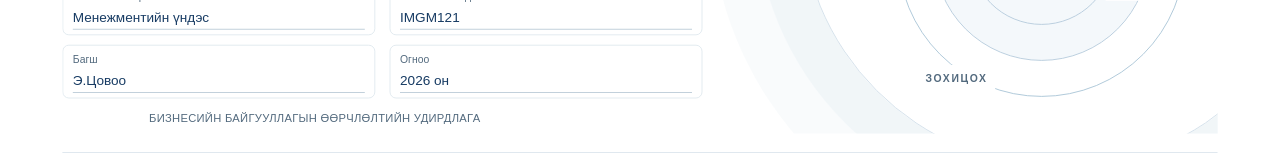
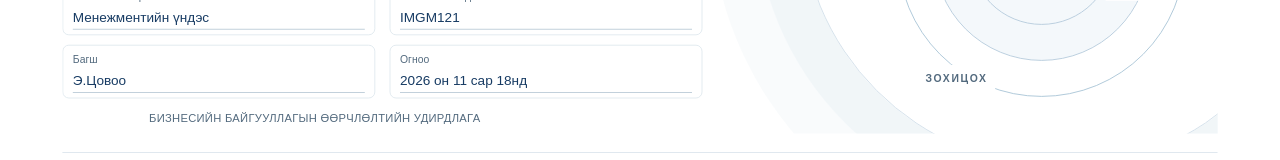
Before and after one commit to accg7838-sys/menejment, a plain HTML site: page covid19/index.html in a window 1280 px wide. Shown: the part 552-712 px from the top of the page. Drawn offline with Linux system fonts and the light colour scheme.

```diff
--- a/covid19/index.html
+++ b/covid19/index.html
@@ -1189,7 +1189,7 @@
               <label>Хичээлийн нэр <input aria-label="Хичээлийн нэр" value="Менежментийн үндэс"></label>
               <label>Хичээлийн код <input aria-label="Хичээлийн код" value="IMGM121"></label>
               <label>Багш <input aria-label="Багш" value="Э.Цовоо"></label>
-              <label>Огноо <input aria-label="Огноо" value="2026 он"></label>
+              <label>Огноо <input aria-label="Огноо" value="2026 он 11 сар 18нд"></label>
             </div>
           </div>
           <div class="cover-art" aria-hidden="true">
```
